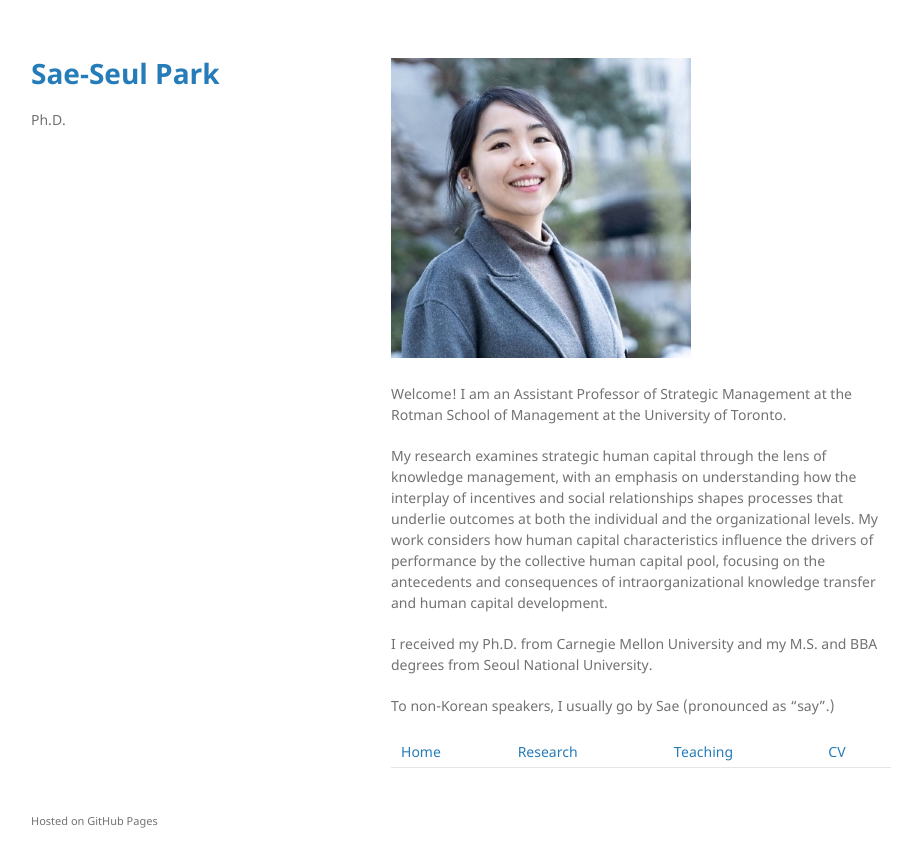
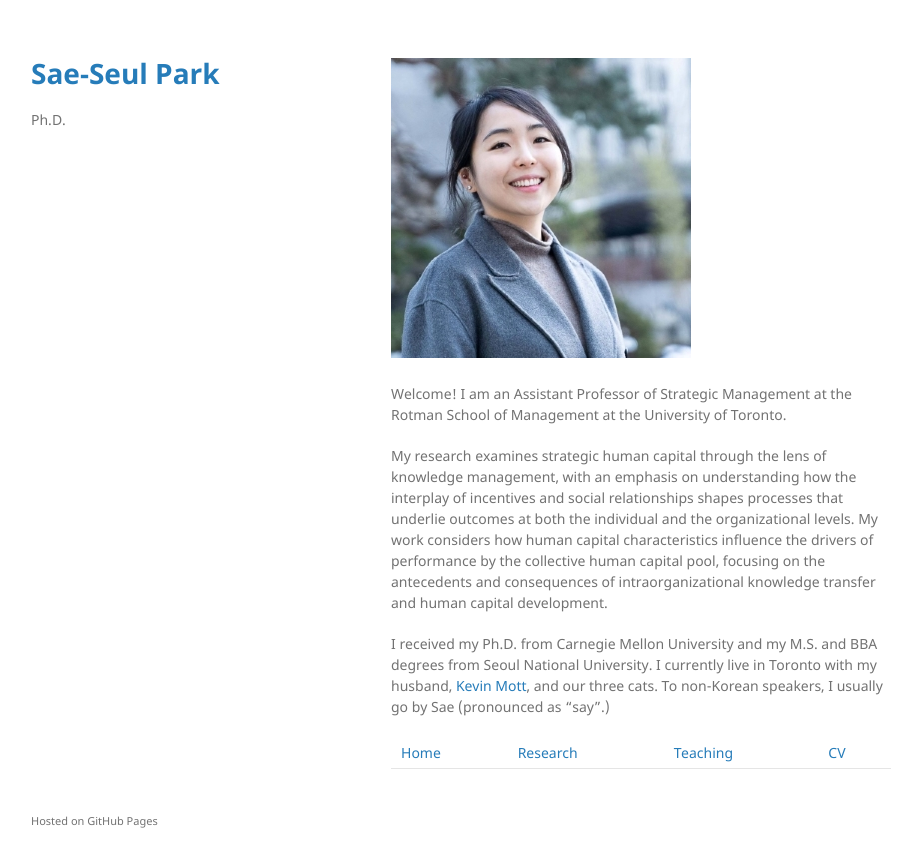
Before and after one commit to saepark/saepark.github.io, a Jekyll site: the page built from index.md, in a window 1280 px wide. Shown: the top 867 px of the page, without its empty margins (179-1101 px from the left). Built offline with Jekyll 4.4.1, drawn with Linux system fonts in a browser that asks for light colours; our own code applies the rules of GitHub Pages for plain Markdown files.

Commit message:
Update index.md

```diff
--- a/index.md
+++ b/index.md
@@ -4,8 +4,6 @@ Welcome! I am an Assistant Professor of Strategic Management at the Rotman Schoo
 
 My research examines strategic human capital through the lens of knowledge management, with an emphasis on understanding how the interplay of incentives and social relationships shapes processes that underlie outcomes at both the individual and the organizational levels. My work considers how human capital characteristics influence the drivers of performance by the collective human capital pool, focusing on the antecedents and consequences of intraorganizational knowledge transfer and human capital development.
 
-I received my Ph.D. from Carnegie Mellon University and my M.S. and BBA degrees from Seoul National University.
-
-To non-Korean speakers, I usually go by Sae (pronounced as "say".)
+I received my Ph.D. from Carnegie Mellon University and my M.S. and BBA degrees from Seoul National University. I currently live in Toronto with my husband, [Kevin Mott](https://kevinpmott.com/), and our three cats. To non-Korean speakers, I usually go by Sae (pronounced as "say".)
 
 [Home](./index.md) | [Research](./research.md) | [Teaching](./teaching.html) | [CV](./CV.html)
```
